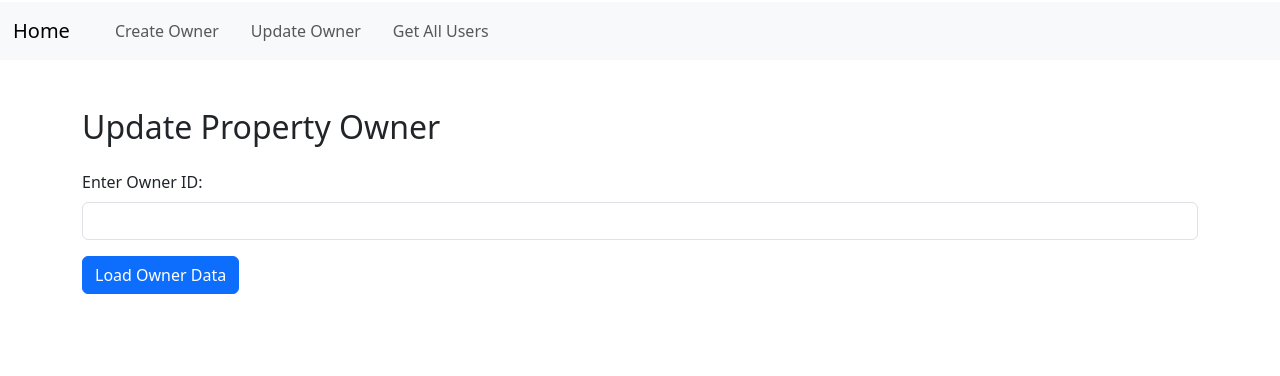
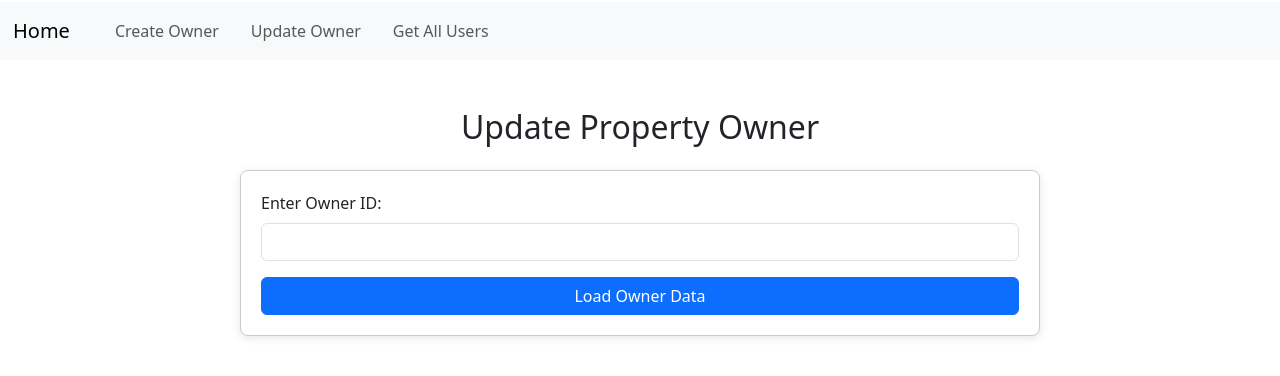
Before and after one commit to johnm1999/WebTechnikonAngular, an Angular app: page /update in a window 1280 px wide. Shown: the top 376 px of the page. Built offline with nearby package versions, Linux system fonts and the light colour scheme.

Commit message:
some design update - create-update

```diff
--- a/src/app/create-owner/create-owner.component.css
+++ b/src/app/create-owner/create-owner.component.css
@@ -1,23 +1,22 @@
-/* Το στυλ για την καρτέλα */
 .card {
-    max-width: 800px; /* Ύψος καρτέλας */
-    margin: 0 auto; /* Κεντράρισμα */
-    padding: 20px; /* Εσωτερικό padding */
-    border: 1px solid #ccc; /* Περίγραμμα */
-    border-radius: 10px; /* Γωνίες */
-    box-shadow: 0 5px 15px rgba(0, 0, 0, 0.1); /* Σκιά */
-    background-color: #fff; /* Χρώμα φόντου */
+    max-width: 800px;
+    margin: 0 auto;
+    padding: 20px;
+    border: 1px solid #ccc;
+    border-radius: 10px;
+    box-shadow: 0 5px 15px rgba(0, 0, 0, 0.1);
+    background-color: #fff;
 }
 
 .text-center {
-    text-align: center; /* Κεντράρισμα κειμένου */
+    text-align: center;
 }
 
 .formGroup {
-    margin-bottom: 15px; /* Κενό ανάμεσα στις φόρμες */
+    margin-bottom: 15px;
 }
 
 .btn {
-    display: block; /* Κεντράρισμα κουμπιού */
-    width: 100%; /* Πλήρης πλάτος */
+    display: block;
+    width: 50%;
 }
--- a/src/app/uptade-owner/uptade-owner.component.css
+++ b/src/app/uptade-owner/uptade-owner.component.css
@@ -0,0 +1,17 @@
+.card {
+    max-width: 800px;
+    margin: 0 auto;
+    padding: 20px;
+    border: 1px solid #ccc;
+    border-radius: 8px;
+    box-shadow: 0 2px 10px rgba(0, 0, 0, 0.1);
+    background-color: #fff;
+}
+
+.text-center {
+    text-align: center;
+}
+
+.mb-3 {
+    margin-bottom: 15px;
+}
--- a/src/app/uptade-owner/uptade-owner.component.html
+++ b/src/app/uptade-owner/uptade-owner.component.html
@@ -1,7 +1,7 @@
 <div class="container mt-5">
-  <h2 class="mb-4">Update Property Owner</h2>
+  <h2 class="mb-4 text-center">Update Property Owner</h2>
 
-  <form (ngSubmit)="onIdSubmit()" class="mb-4">
+  <form (ngSubmit)="onIdSubmit()" class="mb-4 card">
     <div class="mb-3">
       <label for="ownerId" class="form-label">Enter Owner ID:</label>
       <input type="number" id="ownerId" [(ngModel)]="ownerId" name="ownerId" class="form-control" required>
@@ -10,9 +10,9 @@
   </form>
 
   <div *ngIf="ownerDataLoaded">
-    <h3 class="mb-4">Edit Owner Information</h3>
+    <h3 class="mb-4 text-center" >Edit Owner Information</h3>
 
-    <form [formGroup]="propertyOwnerForm" (ngSubmit)="onSubmit()">
+    <form [formGroup]="propertyOwnerForm" (ngSubmit)="onSubmit()" class="card">
       <div class="mb-3">
         <label for="vat" class="form-label">VAT:</label>
         <input id="vat" formControlName="vat" type="text" class="form-control" required>
@@ -61,8 +61,11 @@
         <div *ngIf="propertyOwnerForm.get('password')?.errors?.['required']" class="text-danger">Password is required.</div>
       </div>
 
-      <button type="submit" class="btn btn-success">Update Owner</button>
-      <button type="button" class="btn btn-danger ms-2" (click)="safeDelete()">Safe Delete</button>
+      <div class="d-flex">
+        <button type="submit" class="btn btn-success btn-sm">Update Owner</button>
+        <button type="button" class="btn btn-danger btn-sm ms-2" (click)="safeDelete()">Safe Delete</button>
+      </div>
+
     </form>
   </div>
 </div>
```
